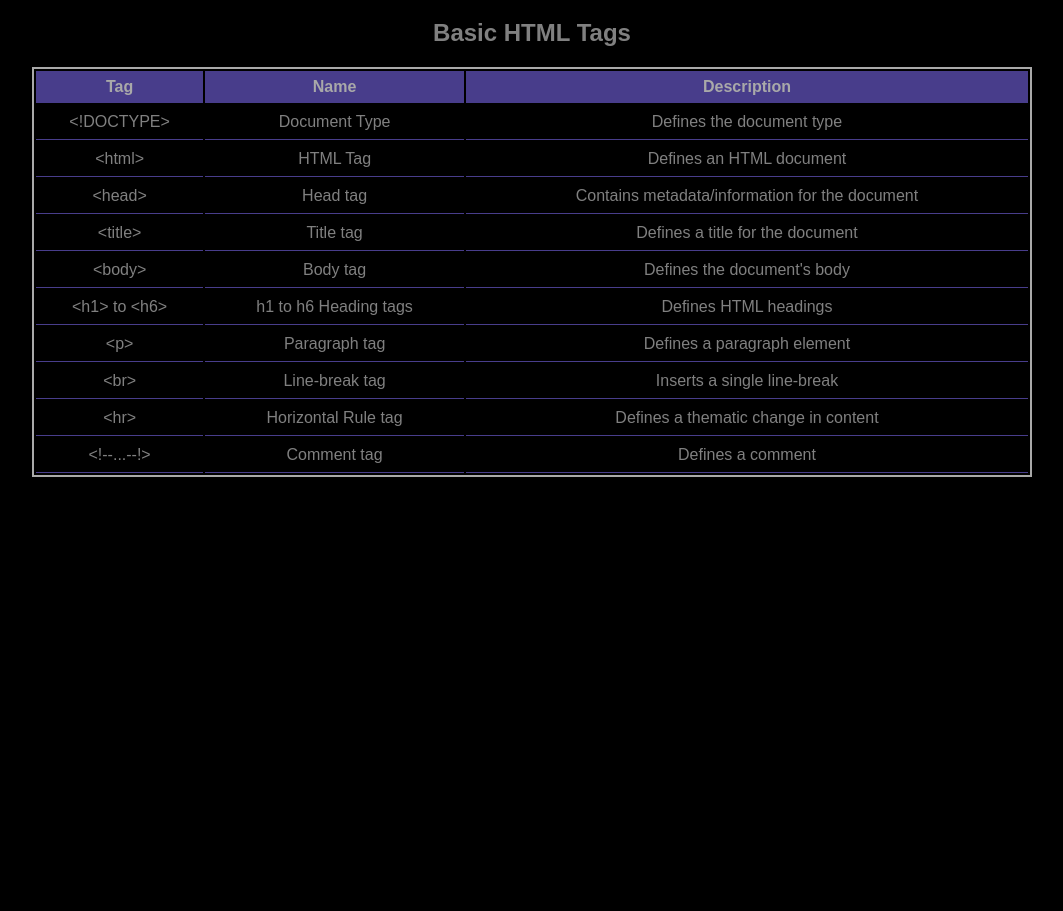
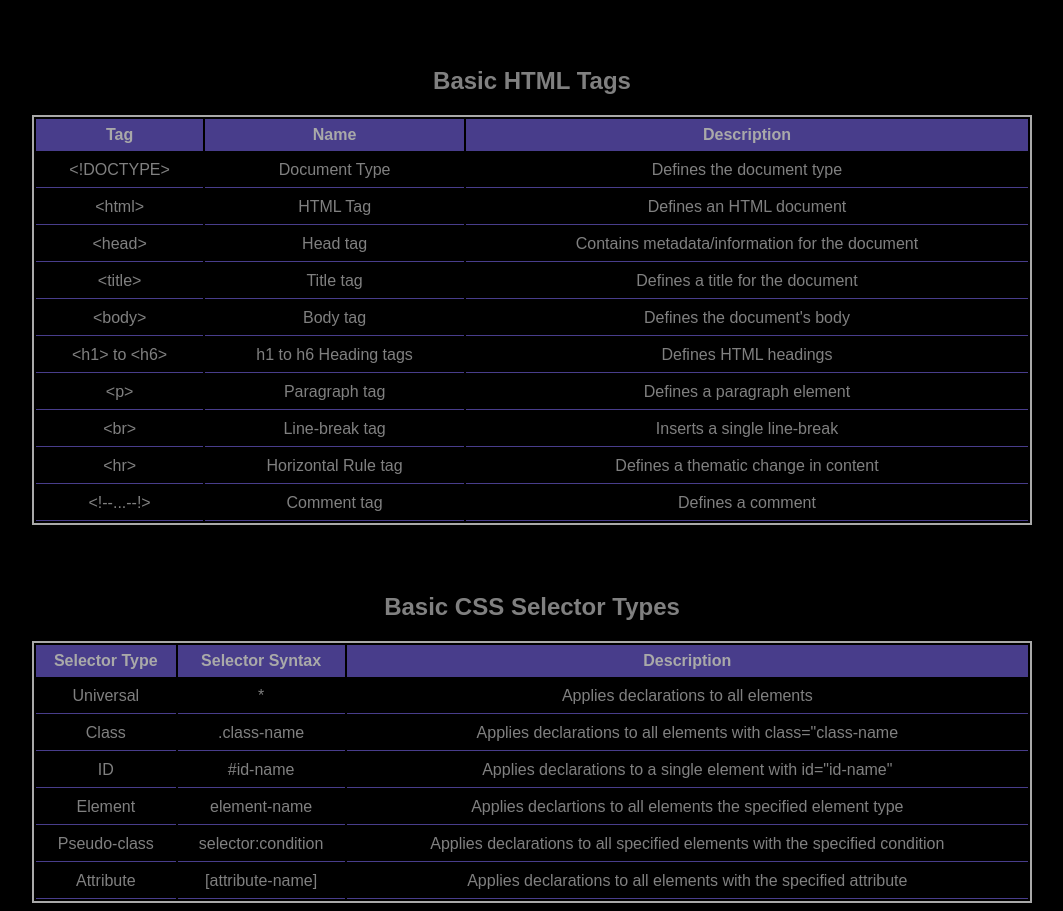
Before and after one commit to CGTones/HTML-CSS-Cheatsheet, a plain HTML site: page index.html in a window 1280 px wide. Shown: the part 61-972 px from the top of the page, without its empty margins (108-1171 px from the left). Before the commit the page ends 800 px from the top, so only its background shows below. Drawn offline with Linux system fonts and the light colour scheme.

Commit message:
Added sample CSS table and table date to landing page and adjusted h2 padding-top

```diff
--- a/index.html
+++ b/index.html
@@ -9,6 +9,9 @@
 </head>
 <body>
   <h1>HTML & CSS Cheatsheet</h1>
+
+  <!-- HTML Sample Table -->
+
   <h2>Basic HTML Tags</h2>
   <table>
     <thead>
@@ -68,5 +71,47 @@
       </tr>
     </tbody>
   </table>
+
+  <!-- CSS Sample Table -->
+
+    <h2>Basic CSS Selector Types</h2>
+    <table>
+      <thead>
+        <th>Selector Type</th>
+        <th>Selector Syntax</th>
+        <th>Description</th>
+      </thead>
+      <tr>
+        <td>Universal</td>
+        <td>*</td>
+        <td>Applies declarations to all elements</td>
+      </tr>
+      <tr>
+        <td>Class</td>
+        <td>.class-name</td>
+        <td>Applies declarations to all elements with class="class-name</td>
+      </tr>
+      <tr>
+        <td>ID</td>
+        <td>#id-name</td>
+        <td>Applies declarations to a single element with id="id-name"</td>
+      </tr>
+      <tr>
+        <td>Element</td>
+        <td>element-name</td>
+        <td>Applies declartions to all elements the specified element type</td>
+      </tr>
+      <tr>
+        <td>Pseudo-class</td>
+        <td>selector:condition</td>
+        <td>Applies declarations to all specified elements with the specified condition</td>
+      </tr>
+      <tr>
+        <td>Attribute</td>
+        <td>[attribute-name]</td>
+        <td>Applies declarations to all elements with the specified attribute</td>
+      </tr>
+    </table>
+
 </body>
 </html>
--- a/styles.css
+++ b/styles.css
@@ -11,6 +11,7 @@ h1 {
 h2 {
   text-align: center;
   color: gray;
+  padding-top: 2em;
 }
 
 table {
```
